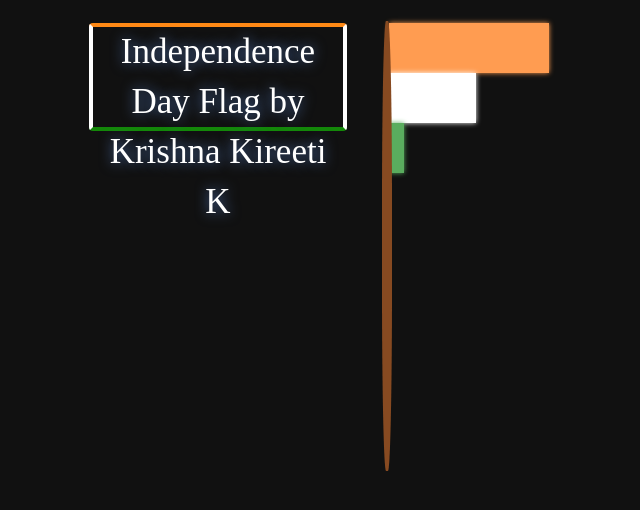
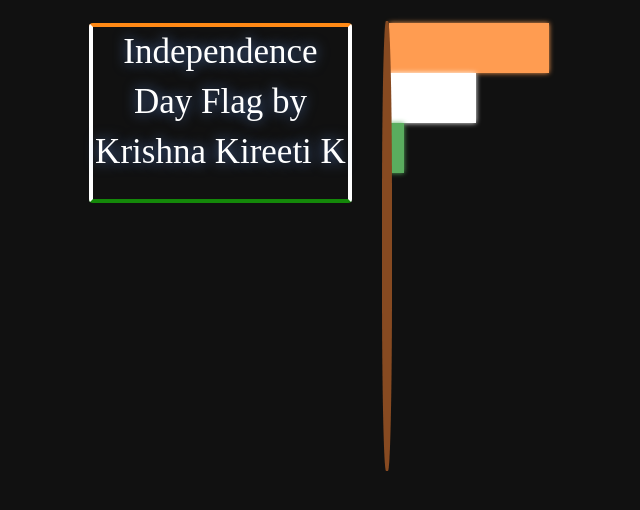
Before and after one commit to krishkireeti/Indian-Flag, a plain HTML site: page index.html in a window 1280 px wide. Shown: the top 510 px of the page, without its empty margins (195-835 px from the left). Drawn offline with Linux system fonts and the light colour scheme.

Commit message:
adding commits

```diff
--- a/style.css
+++ b/style.css
@@ -120,8 +120,8 @@ body {
   border-bottom: 4px solid #148809;
   border-radius: 4px;
   display: block;
-  width: 250px;
-  height: 100px;
+  width: 255px;
+  height: 172px;
   position: relative;
   left: -300px;
   top: -600px;
```
